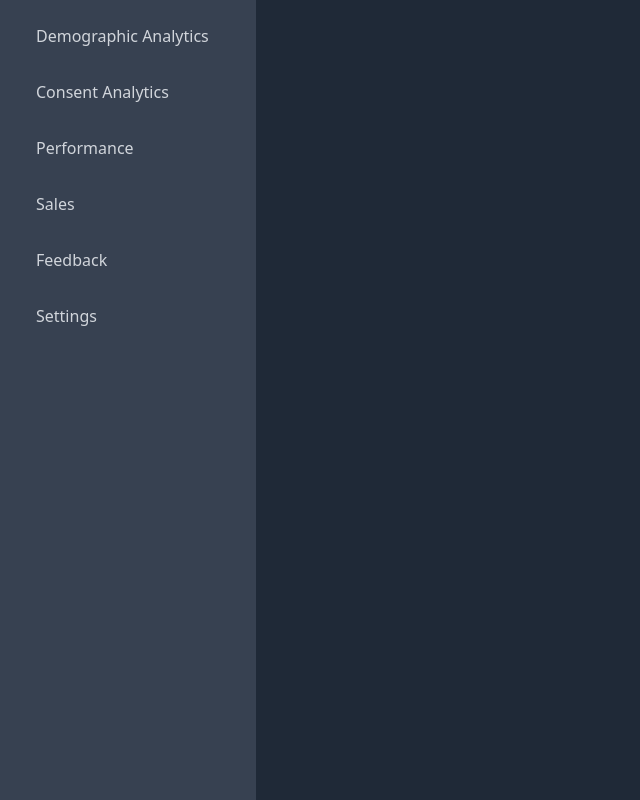
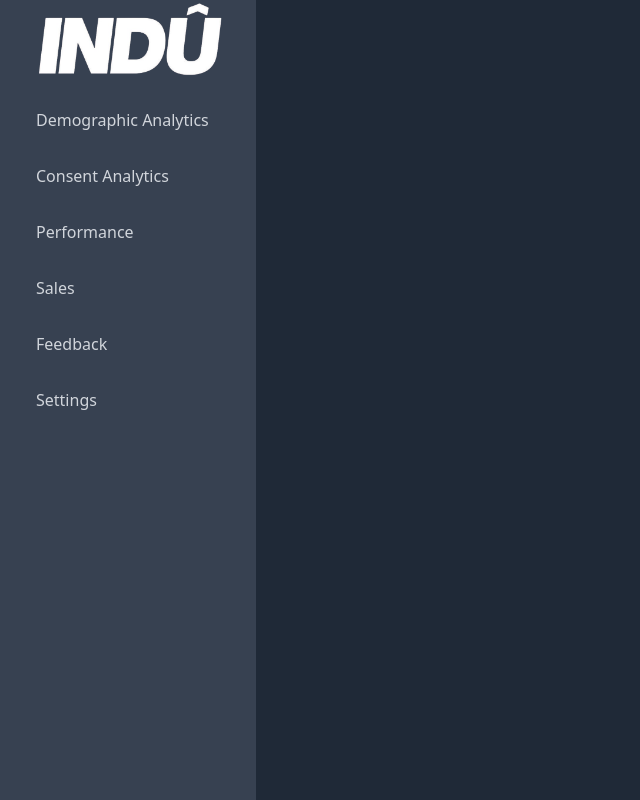
Before and after one commit to dlsntos/smart-target-admin-dashboard, a React (Vite) app: page / in a window 1280 px wide. Shown: the whole page, without its empty margins (0-640 px from the left). Built offline with nearby package versions, Linux system fonts and the light colour scheme; the HTML template or start-up script is replaced by a standard one.

Commit message:
add brand logo to SideBar

```diff
--- a/src/pages/global/SideBar.jsx
+++ b/src/pages/global/SideBar.jsx
@@ -1,7 +1,11 @@
 import { NavLink } from "react-router-dom";
+import logo from '../../assets/images/indu-logo-transparent.png';
+
 function SideBar() {
   return (
     <div className="fixed h-full w-64 bg-gray-700 overflow-hidden shadow-outline">
+			<img src={logo} />
+			{/* Brand logo */}
       <nav>
         <ul className="flex-1 p-3">
           <li>
```
